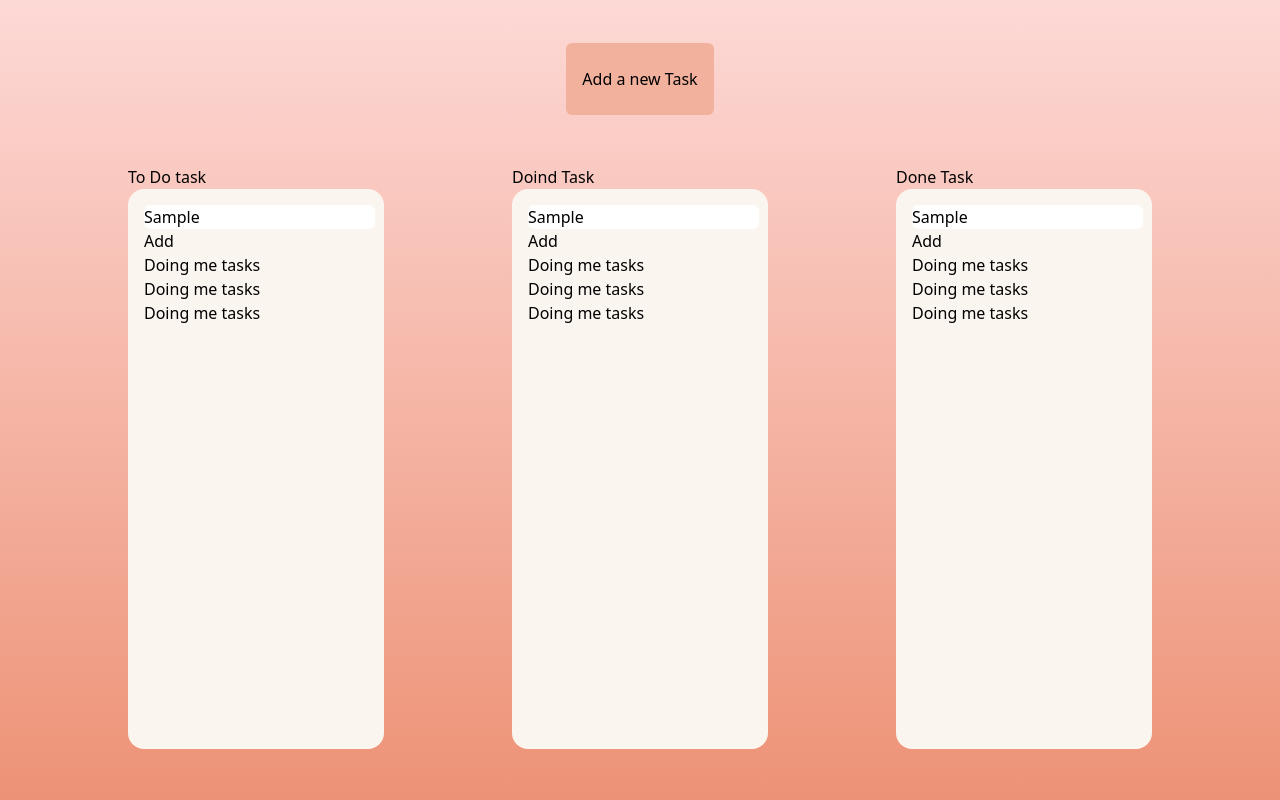
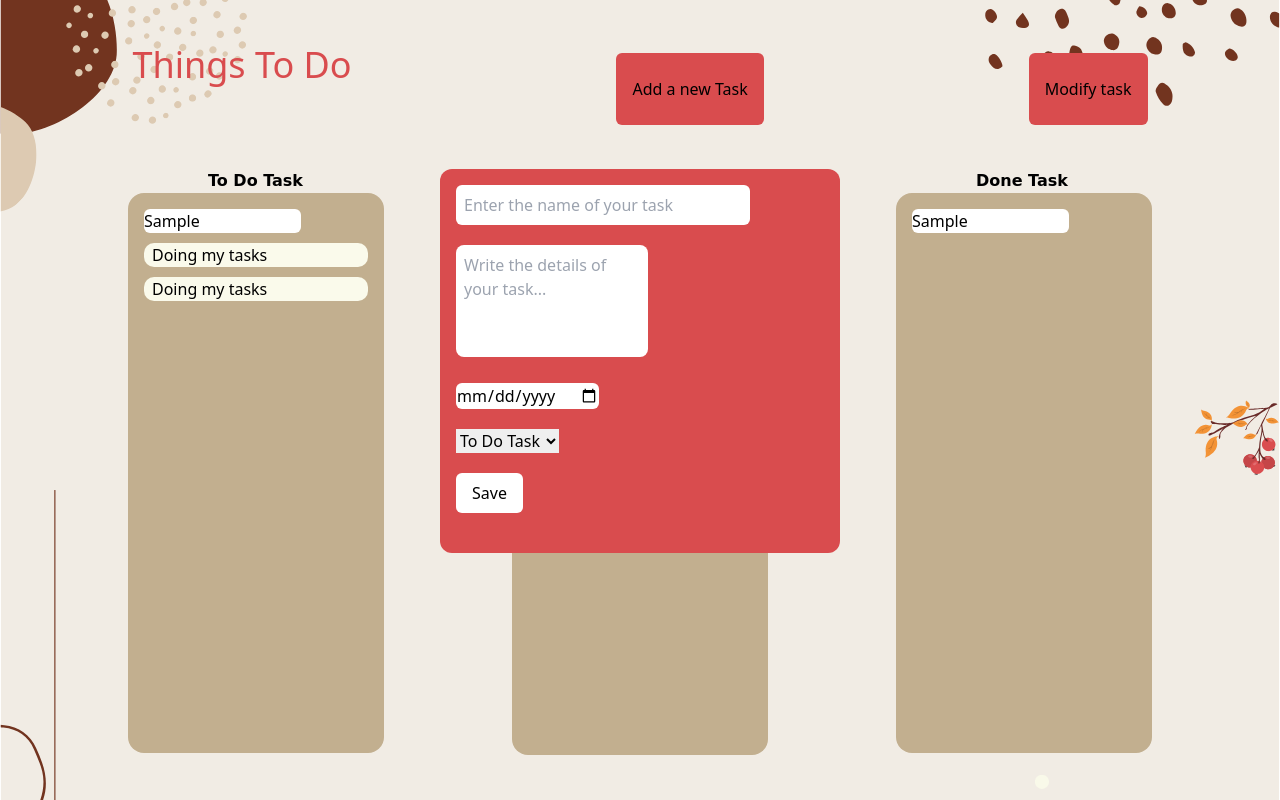
Before and after one commit to ligh-cloud/to-do-list, a plain HTML site: page index.html in a window 1280 px wide. Both pictures are taken after typing "Sample", "Sample", "Sample" into the empty fields and a click on the button "Add a new Task". Drawn offline with nearby package versions, Linux system fonts and the light colour scheme; a web font is replaced by a local one.

Commit message:
adding a tach is now available

```diff
--- a/index.html
+++ b/index.html
@@ -6,69 +6,87 @@
     <meta name="viewport" content="width=device-width, initial-scale=1.0">
     <script src="https://cdn.tailwindcss.com"></script>
     <title>Document</title>
+    <link rel="preconnect" href="https://fonts.googleapis.com">
+    <link rel="preconnect" href="https://fonts.gstatic.com" crossorigin>
+    <link
+        href="https://fonts.googleapis.com/css2?family=Inter:ital,opsz,wght@0,14..32,100..900;1,14..32,100..900&family=Rubik+Wet+Paint&family=Sansita:ital,wght@0,400;0,700;0,800;0,900;1,400;1,700;1,800;1,900&family=Volkhov:ital,wght@0,400;0,700;1,400;1,700&display=swap"
+        rel="stylesheet">
+    <link rel="stylesheet" href="style.css">
+    <link rel="preconnect" href="https://fonts.googleapis.com">
+<link rel="preconnect" href="https://fonts.gstatic.com" crossorigin>
+<link href="https://fonts.googleapis.com/css2?family=Playwrite+GB+S:ital,wght@0,100..400;1,100..400&display=swap" rel="stylesheet">
 </head>
 
 <body>
 
-    <section class="bg-gradient-to-b from-[#fdd9d6] h-[100vh] to-[#ed9276] min-h-screen flex flex-col justify-evenly ">
-        <div class="h-[10vh]  flex justify-center ">
 
-            <button class="bg-[#f2b19d] px-4 rounded-md mt-2" onclick="showForm()"> Add a new Task </button>
+    <section class="bg-[url('background.svg')] h-[100vh]  min-h-screen flex flex-col justify-evenly bg-cover">
+        <div class="h-[10vh] flex justify-around ">
+            <h1 class="font-roboto text-4xl text-[#d94c4e]">Things To Do </h1>
+            <button class="bg-[#d94c4e] px-4 rounded-md mt-2" onclick="showForm()"> Add a new Task </button>
+            <button class="bg-[#d94c4e] px-4 rounded-md mt-2" onclick="showForm()"> Modify task </button>
 
         </div>
-        <div class="flex justify-evenly my-4">
-            <div id="myForm" class="hidden ">
-            <form  class=" w-[50vh] h-[30vw] rounded-xl z-10 bg-[#f5b29f] p-4 flex flex-col gap-5 ">
+        <div class="flex justify-evenly">
+
+
+            <div id="myForm" class="hidden absolute">
+                <form class="w-[50vh] h-[30vw] rounded-xl z-10 bg-[#d94c4e] p-4 flex flex-col gap-5">
                     <div>
-                    <input class="border-none outline-none w-[80%] h-10 px-2 rounded-md" type="text" placeholder="entrer le nom de votre task">
+                        <input class="border-none outline-none w-[80%] h-10 px-2 rounded-md" type="text"
+                            placeholder="Enter the name of your task" required>
                     </div>
                     <div>
                         <textarea class="border-none outline-none rounded-lg resize-none w-[15vw] p-2"
-                        placeholder="write the details of your task..." rows="4" cols="50" required></textarea>
+                            placeholder="Write the details of your task..." rows="4"></textarea>
                     </div>
                     <div>
-                    <input class="border-none outline-none" type="date" placeholder="date déchéance">
+                        <input class="border-none outline-none rounded-md" type="date" placeholder="Due date">
                     </div>
                     <div>
-                    <button class="py-2 rounded-md px-4 bg-white">Save</button>
+                        <select id="status">
+                            <option class="font-playwrite" value="to-do">To Do Task</option>
+                            <option value="doing">Doing Task</option>
+                            <option value="done">Done Task</option>
+                        </select>
                     </div>
-
+                    <div>
+                        <button type="button" class="py-2 rounded-md px-4 bg-white" onclick="saveTask()">Save</button>
+                    </div>
                 </form>
             </div>
 
-            <div class="to-do-task ">
-                <h1>To Do task</h1>
-                <div class="bg-[#faf5ee] h-[70vh] w-[20vw] rounded-2xl p-4">
-                    <input class="border-none outline-none rounded-md" type="text" id="myInput" placeholder="Search...">
-                    <span onclick="newElement()" class="addBtn">Add</span>
+            <div class="to-do-task">
+                <h2 class="font-bold ml-20 ">To Do Task</h2>
+                <div class="bg-[#c2af8f] h-[70vh] w-[20vw] rounded-2xl p-4">
+                    <input class="border-none outline-none rounded-md w-[70%]" type="text" class="myInput"
+                        placeholder="Search...">
+
                     <ul id="to-do-tasks">
-                        <li>Doing me tasks</li>
-                        <li>Doing me tasks</li>
-                        <li>Doing me tasks</li>
+                        <li>Doing my tasks</li>
+                        <li>Doing my tasks</li>
                     </ul>
                 </div>
             </div>
             <div class="doing-task">
-                <h1>Doind Task</h1>
-                <div class="bg-[#faf5ee] h-[70vh] w-[20vw] rounded-2xl p-4">
-                    <input class="border-none outline-none rounded-md" type="text" id="myInput" placeholder="Search...">
-                    <span onclick="newElement()" class="addBtn">Add</span>
-                    <ul id="to-do-tasks">
-                        <li>Doing me tasks</li>
-                        <li>Doing me tasks</li>
-                        <li>Doing me tasks</li>
+                <h2 class="font-bold ml-20 border-b-2 border-b-solid border-b-green-500">Doing Task</h2>
+                <div class="bg-[#c2af8f] h-[70vh] w-[20vw] rounded-2xl p-4">
+                    <input class="border-none outline-none rounded-md w-[70%]" type="text" class="myInput"
+                        placeholder="Search...">
+
+                    <ul id="doing-tasks">
+
                     </ul>
                 </div>
             </div>
-            <div class="done-task ">
-                <h1>Done Task</h1>
-                <div class="bg-[#faf5ee] h-[70vh] w-[20vw] rounded-2xl p-4 ">
-                    <input class="border-none outline-none rounded-md" type="text" id="myInput" placeholder="Search...">
-                    <span onclick="newElement()" class="addBtn">Add</span>
-                    <ul id="to-do-tasks">
-                        <li>Doing me tasks</li>
-                        <li>Doing me tasks</li>
-                        <li>Doing me tasks</li>
+            <div class="done-task">
+                <h2 class="font-bold ml-20">Done Task</h2>
+                <div class="bg-[#c2af8f] h-[70vh] w-[20vw] rounded-2xl p-4">
+                    <input class="border-none outline-none rounded-md w-[70%]" type="text" class="myInput"
+                        placeholder="Search...">
+
+                    <ul id="done-tasks">
+
                     </ul>
                 </div>
             </div>
@@ -76,20 +94,79 @@
 
     </section>
     <script>
+        tailwind.config = {
+            theme: {
+                extend: {
+                    fontFamily: {
+                        roboto: ['Rubik Wet Paint', 'system-ui'],
+
+                    }
+                }
+            }
+        }
+
         function showForm() {
             const form = document.getElementById("myForm");
-            if (form.style.display === "none") {
-                form.style.display = "block"; // Show the form
-            } else {
-                form.style.display = "none"; // Hide the form
+            form.classList.remove("hidden");
+        }
+
+        function closeForm() {
+            const form = document.getElementById("myForm");
+            form.classList.add("hidden");
+        }
+
+        function saveTask() {
+            const taskName = document.querySelector('input[type="text"]').value;
+            const taskDetails = document.querySelector('textarea').value;
+            const echDate = document.querySelector('input[type="date"]').value;
+            const newTask = document.createElement('li');
+            const status = document.getElementById("status").value;
+            newTask.innerHTML = `(task name:${taskName}) - <br>(task details : ${taskDetails}) <br>(Due: ${echDate})`;
+
+            let taskList;
+            switch (status) {
+                case "to-do":
+                    taskList = document.getElementById("to-do-tasks");
+                    break;
+                case "doing":
+                    taskList = document.getElementById("doing-tasks");
+                    break;
+                case "done":
+                    taskList = document.getElementById("done-tasks");
+                    break;
+
+            }
+
+
+            if (!taskName) {
+                alert("Please enter a task name.");
+                return;
+            }
+            if (!taskDetails) {
+                alert("Please enter task details.");
+                return;
+            }
+            if (!echDate) {
+                alert("Please enter a due date.");
+                return;
+            }
+            else {
+                taskList.appendChild(newTask);
+                clearForm();
+                closeForm();
             }
         }
-        document.getElementById("myForm").addEventListener ("")
 
-
-        document.getElementById("myForm").onclick = function(){
+        function clearForm() {
+            document.querySelector('input[type="text"]').value = '';
+            document.querySelector('textarea').value = '';
+            document.querySelector('input[type="date"]').value = '';
+            document.getElementById("status").value = 'to-do';
+        }
+        function deleteElement() {
 
         }
+
     </script>
 </body>
 
--- a/style.css
+++ b/style.css
@@ -1,3 +1,9 @@
-@tailwind base;
-@tailwind components;
-@tailwind utilities;
+li{
+    background-color: #fafaeb;
+    margin: 10px 0;
+    border-radius: 10px;
+    padding: 0 8px ;
+  }
+ h2{
+    font-family: "Playwrite GB S", cursive;
+ }
```
Also changed, not shown: background.svg (added). Lines whose indentation alone changed are shown as unchanged.
